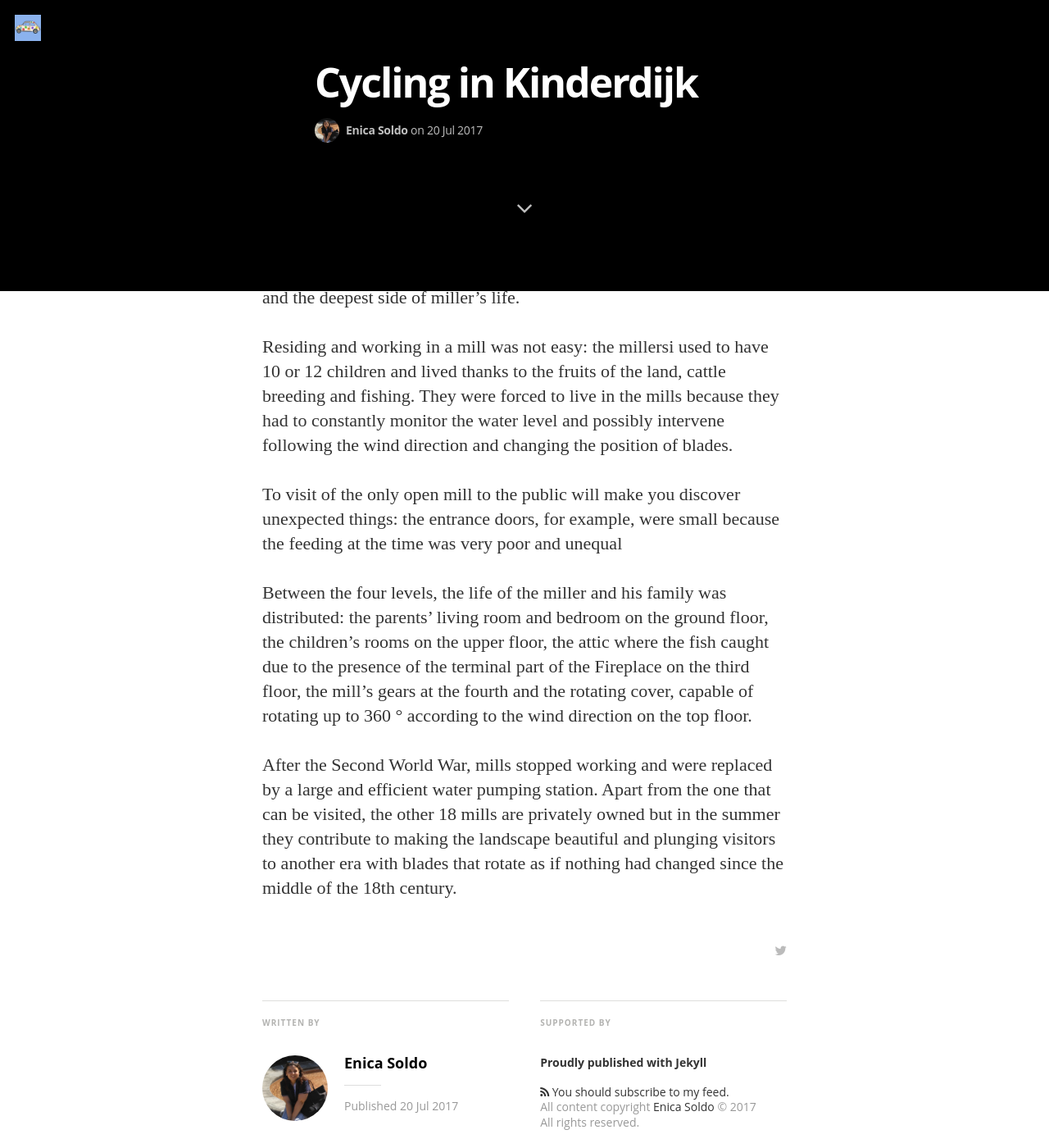
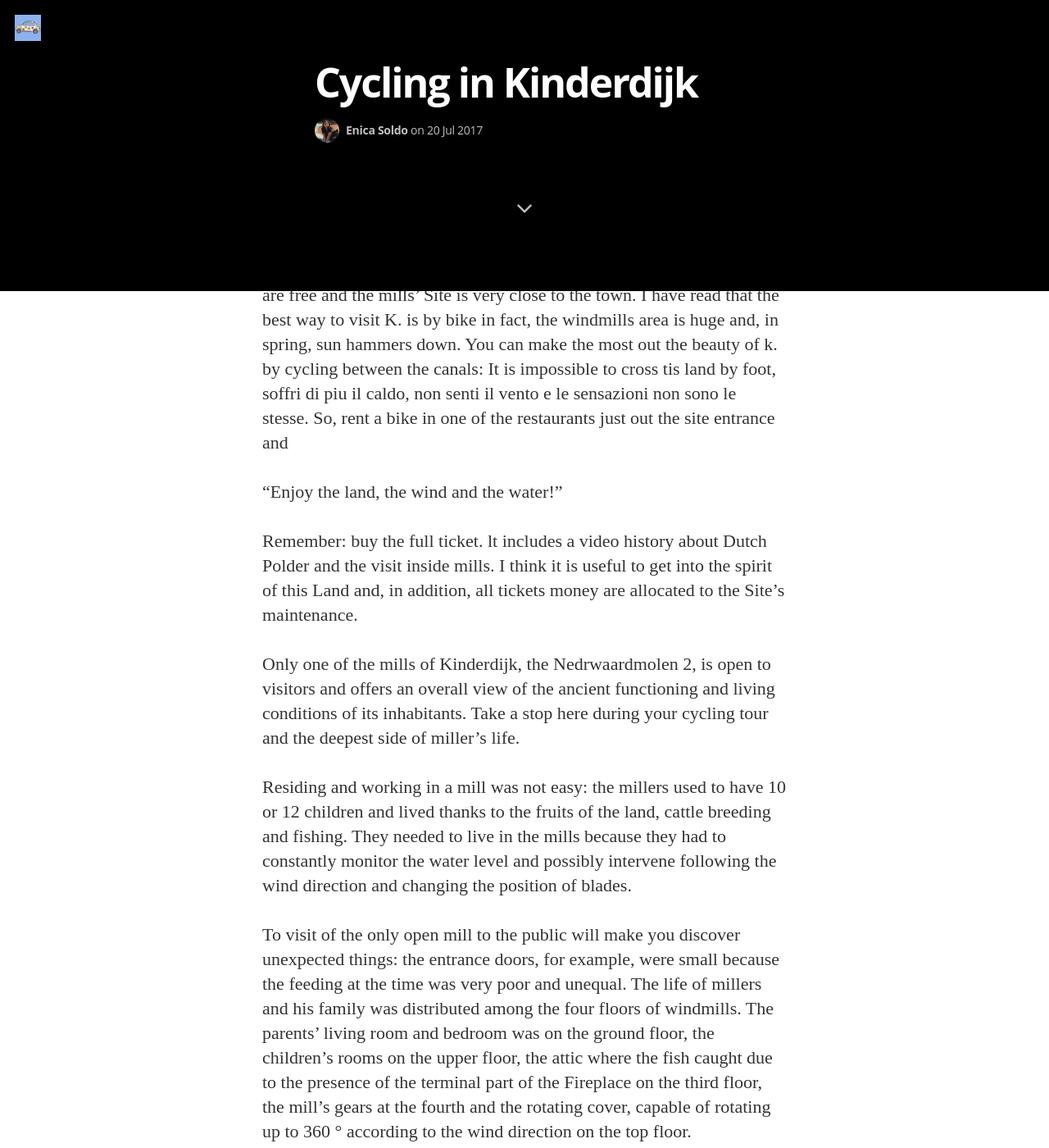
Before and after one commit to enicasoldo/allthesmalltrips.life, a Jekyll site: the page built from _posts/2017-07-20-cycling-in-kinderdijk.md, in a window 1280 px wide and 1400 px high, scrolled down 1045 px. Shown: the whole window at 82% size. Built offline with Jekyll 4.4.1, drawn with Linux system fonts in a browser that asks for light colours; nearby versions of some CDN libraries; some web fonts are replaced; our own code applies the rules of GitHub Pages for plain Markdown files; some of the changed text lies outside the part shown.

Commit message:
Update 2017-07-20-cycling-in-kinderdijk.md

```diff
--- a/_posts/2017-07-20-cycling-in-kinderdijk.md
+++ b/_posts/2017-07-20-cycling-in-kinderdijk.md
@@ -7,19 +7,30 @@
 ---
 
 
-**Kinderdijk** (Holland) is a small village, 16 kilometers from Rotterdam, **World Heritage Site** since 1997 . It is made up by 19 windmills scattered across the Dutch plain!
-Not everyone knows that the 25% of Netherlands is constant under at risk of flooding, because of its position below the sea level. These lands were the first experiments of Polder, areas once invaded by the sea, reclaimed by dams, channels and mills.
+You cannot understand Netherlands and its people without visiting Kinderdijk. It is the place were Dutch invented a way to turn a marshy land into an inviting and fertile one that even the Romans considered hostile. As a matter of fact, people here say:
 
-The best way to visit Kinderdijk is by bike. The **windmills** area is huge and, in spring, sun hammers down.
->_“Enjoy the land, the wind and the water!”_
+“God created Earth, but Dutch created Holland”
+
+Kinderdijk is a small village, 16 kilometers from Rotterdam, World Heritage Site since 1997. It is made up by 19 windmills scattered across the boundless Dutch plain!
+Not everyone knows that the 25% of Netherlands is constant at risk of flooding, because of its position below the sea level. These lands were the first experiments of Polder, areas once invaded by the sea, reclaimed by dams, channels and mills.
+
+I reached Kinderdijk by car from Antwerp: It was very simple, parking are free and the mills’ Site is very close to the town. I have read that the best way to visit K. is by bike in fact, the windmills area is huge and, in spring, sun hammers down. You can make the most out the beauty of k. by cycling between the canals: It is impossible to cross tis land by foot, soffri di piu il caldo, non senti il vento e le sensazioni non sono le stesse. So, rent a bike in one of the restaurants just out the site entrance and
+
+“Enjoy the land, the wind and the water!”
+
+Remember: buy the full ticket. lt includes a video history about Dutch Polder and the visit inside mills. I think it is useful to get into the spirit of this Land and, in addition, all tickets money are allocated to the Site’s maintenance.
+
+Only one of the mills of Kinderdijk, the Nedrwaardmolen 2, is open to visitors and offers an overall view of the ancient functioning and living conditions of its inhabitants. Take a stop here during your cycling tour and the deepest side of miller’s life.
+
+Residing and working in a mill was not easy: the millers used to have 10 or 12 children and lived thanks to the fruits of the land, cattle breeding and fishing. They needed to live in the mills because they had to constantly monitor the water level and possibly intervene following the wind direction and changing the position of blades.
 
 
-Only one of the mills of Kinderdijk, the **Nedrwaardmolen 2**, is open to visitors and offers an overall view of the ancient functioning and living conditions of its inhabitants. Take a stop here during your cycling tour and the deepest side of miller’s life.
+To visit of the only open mill to the public will make you discover unexpected things: the entrance doors, for example, were small because the feeding at the time was very poor and unequal.
+The life of millers and his family was distributed among the four floors of windmills. The parents' living room and bedroom was on the ground floor, the children's rooms on the upper floor, the attic where the fish caught due to the presence of the terminal part of the Fireplace on the third floor, the mill's gears at the fourth and the rotating cover, capable of rotating up to 360 ° according to the wind direction on the top floor.
 
-Residing and working in a mill was not easy: the millersi used to have 10 or 12 children and lived thanks to the fruits of the land, cattle breeding and fishing. They were forced to live in the mills because they had to constantly monitor the water level and possibly intervene following the wind direction and changing the position of blades.
 
-To visit of the only open mill to the public will make you discover unexpected things: the entrance doors, for example, were small because the feeding at the time was very poor and unequal
+Just a tip: take your lunch bag from home and eat your sandwich on the canal’s stage among waterlilies, dragonflies and enclosed by the beautiful landscape.
 
-Between the four levels, the life of the miller and his family was distributed: the parents' living room and bedroom on the ground floor, the children's rooms on the upper floor, the attic where the fish caught due to the presence of the terminal part of the Fireplace on the third floor, the mill's gears at the fourth and the rotating cover, capable of rotating up to 360 ° according to the wind direction on the top floor.
+After the Second World War, mills stopped working and were replaced by a large and efficient water pumping station. Apart from the one opened to visits, the other 18 mills are privately owned. In summer they contribute to making the landscape beautiful and plunging visitors to another era with blades that rotate as if nothing had changed since the 18th century.
 
-After the Second World War, mills stopped working and were replaced by a large and efficient water pumping station. Apart from the one that can be visited, the other 18 mills are privately owned but in the summer they contribute to making the landscape beautiful and plunging visitors to another era with blades that rotate as if nothing had changed since the middle of the 18th century.
+Kinderdijk is a place to visit once in a lifetime. To stand in front of this engineering wonder, you realize how men can manipulate earth for their own advantage and, at the same time, respect nature’s ecosystems.
```
